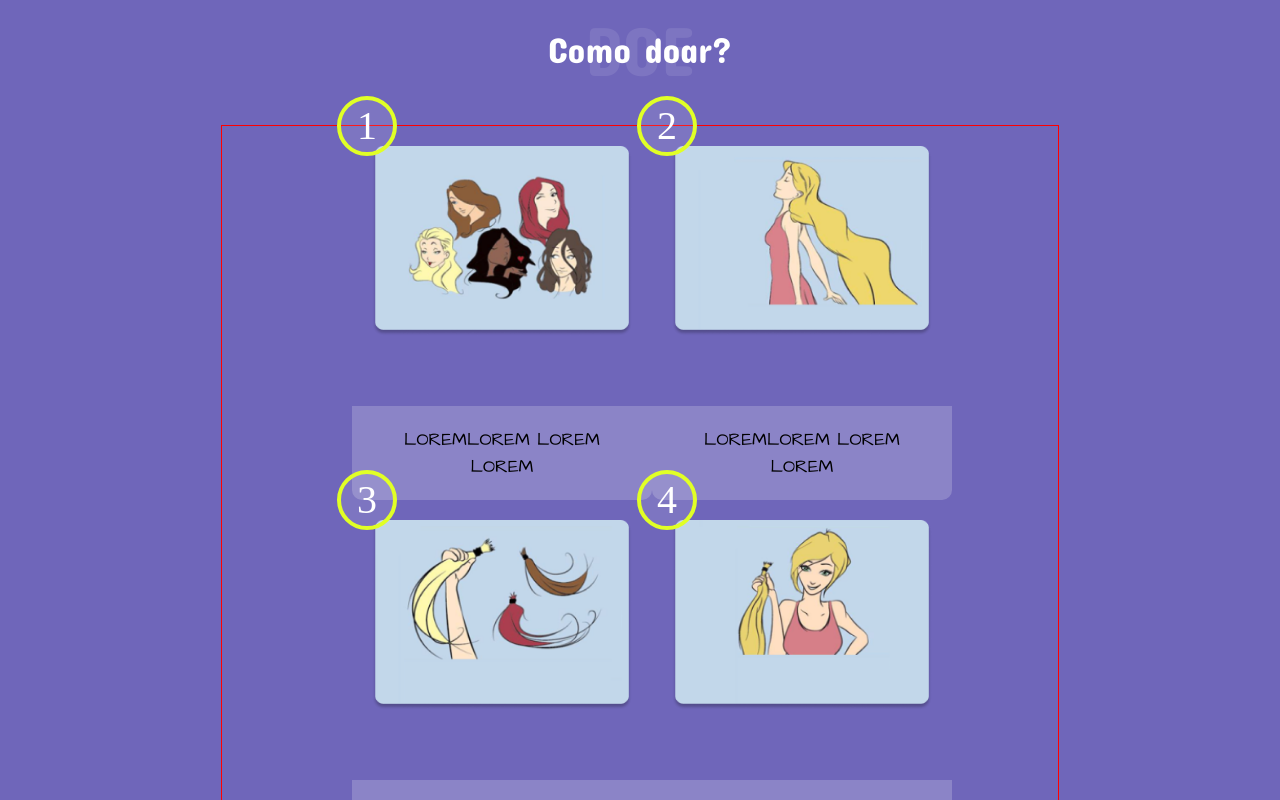
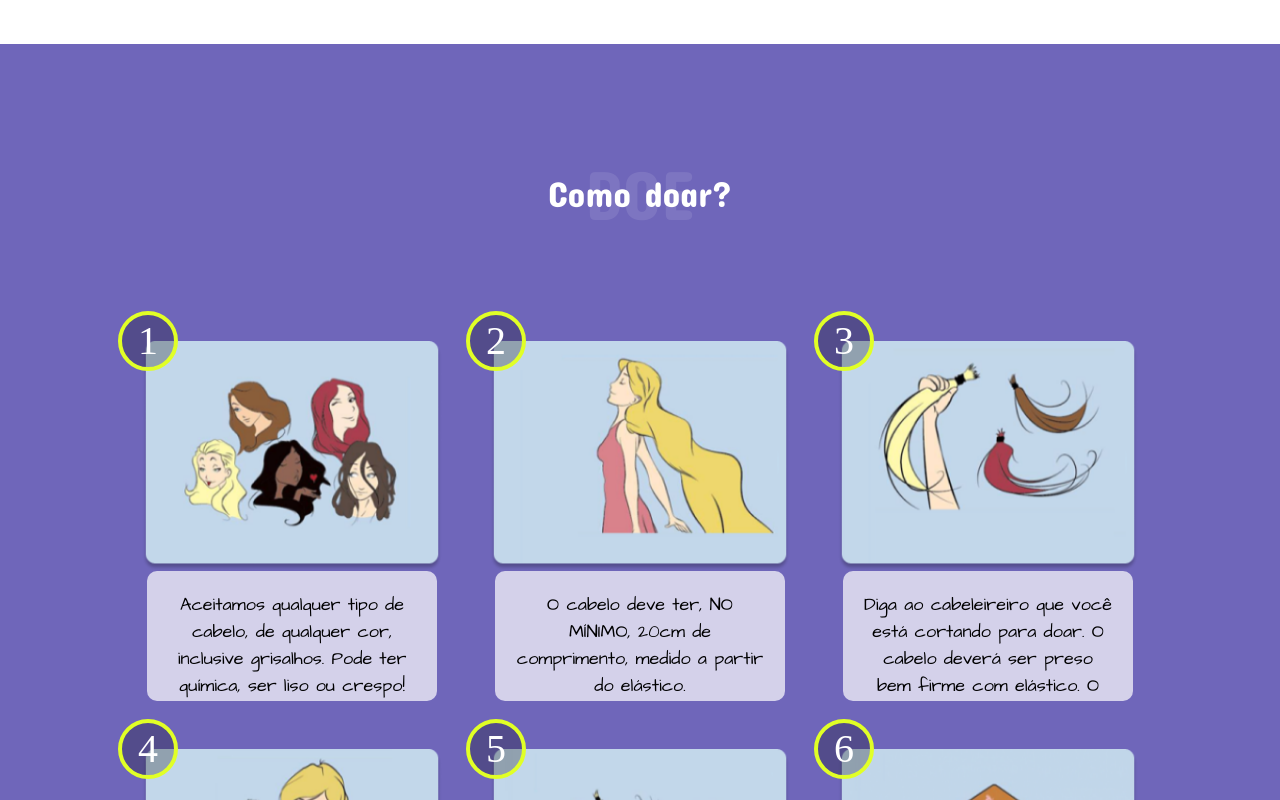
Before and after one commit to duartecgustavo/rapunzel-solidaria, a React (Vite) app: page / in a window 1280 px wide. Shown: the part 1740-2540 px from the top of the page. Built offline with nearby package versions, Linux system fonts and the light colour scheme; a web font is replaced by a local one.

Commit message:
ajustes scroll bar e pagina de como doar

```diff
--- a/src/App.css
+++ b/src/App.css
@@ -29,3 +29,34 @@ a:hover {
   -moz-osx-font-smoothing: grayscale;
   -webkit-text-size-adjust: 100%;
 }
+
+/* Estilo scroll bar navegador */
+
+body::-webkit-scrollbar {
+  width: 12px; /* width of the entire scrollbar */
+}
+
+body::-webkit-scrollbar-track {
+  background: rgb(184, 184, 184); /* color of the tracking area */
+}
+
+body::-webkit-scrollbar-thumb {
+  background-color: rgb(116, 116, 116);
+  border: 3px solid rgb(116, 116, 116);
+}
+
+/* Estilo scroll bar caixas de texto menores */
+
+.textScroll::-webkit-scrollbar {
+  width: 6px;
+}
+
+.textScroll::-webkit-scrollbar-track {
+  background-color: rgb(116, 116, 116);
+  width: 2px;
+}
+
+.textScroll::-webkit-scrollbar-thumb {
+  background-color: #e1ff26;
+  border: 3px solid #e1ff26;
+}
--- a/src/components/sections/HowToDonate/CardDonate.tsx
+++ b/src/components/sections/HowToDonate/CardDonate.tsx
@@ -12,12 +12,12 @@ const CardDonate = ({ img, text, number }: ICardDonateProps) => {
   return (
     <>
       <DonateCardSC>
-        <CardNumber number={number} />
-        {/* <CardStepImg>
-          <img src={img} alt="" />
-        </CardStepImg> */}
-        <CardStepImg src={img} alt="" />
-        <CardStepText>
+        <div style={{ position: "relative" }}>
+          <CardNumber number={number} />
+
+          <CardStepImg src={img} alt="" />
+        </div>
+        <CardStepText className="textScroll">
           <Text family="Architects Daughter" size="18px">
             {text}
           </Text>
--- a/src/components/sections/HowToDonate/HowToDonate.tsx
+++ b/src/components/sections/HowToDonate/HowToDonate.tsx
@@ -13,21 +13,55 @@ import img9 from "../../../assets/HowToDonate/img9.png";
 const HowToDonate = () => {
   return (
     <>
-      <div className="row justify-content-center mt-5 mb-5">
+      <div className="row justify-content-center my-5">
         <BeautyTitle FrontTitle="Como doar?" BackTitle="DOE" Color="White" />
-        <div
-          className="row justify-content-center mt-4 col-10 col-sm-8"
-          style={{ border: "1px solid red" }}
-        >
-          <CardDonate img={img1} text="LOREMLOREM LOREM LOREM" number={1} />
-          <CardDonate img={img2} text="LOREMLOREM LOREM LOREM" number={2} />
-          <CardDonate img={img3} text="LOREMLOREM LOREM LOREM" number={3} />
-          <CardDonate img={img4} text="LOREMLOREM LOREM LOREM" number={4} />
-          <CardDonate img={img5} text="LOREMLOREM LOREM LOREM" number={5} />
-          <CardDonate img={img6} text="LOREMLOREM LOREM LOREM" number={6} />
-          <CardDonate img={img7} text="LOREMLOREM LOREM LOREM" number={7} />
-          <CardDonate img={img8} text="LOREMLOREM LOREM LOREM" number={8} />
-          <CardDonate img={img9} text="LOREMLOREM LOREM LOREM" number={9} />
+        <div className="row justify-content-center my-5 col-10 col-xxl-8 gap-5">
+          <CardDonate
+            img={img1}
+            text="Aceitamos qualquer tipo de cabelo, de qualquer cor, inclusive grisalhos. Pode ter química, ser liso ou crespo!"
+            number={1}
+          />
+          <CardDonate
+            img={img2}
+            text="O cabelo deve ter, NO MÍNIMO, 20cm de comprimento, medido a partir do elástico."
+            number={2}
+          />
+          <CardDonate
+            img={img3}
+            text="Diga ao cabeleireiro que você está cortando para doar. O cabelo deverá ser preso bem firme com elástico. O corte deverá ser feito com o cabelo SECO. Evite enviar o cabelo molhado pois corre o risco de estragar e não poderemos utilizar."
+            number={3}
+          />
+          <CardDonate
+            img={img4}
+            text="Se quiser, você pode tirar uma foto segurando o cabelo cortado e postar NAS SUAS REDES SOCIAIS usando as hashtags: #rapunzelsolidaria #doeseucabelo #cabelocresce #doarfazbem #gratidao #perucasdobem #perucasdeamor"
+            number={4}
+          />
+          <CardDonate
+            img={img5}
+            text="Coloque o cabelo cortado bem amarrado no elástico em uma sacola/saquinho e depois em uma caixa ou envelope para nos enviar."
+            number={5}
+          />
+          <CardDonate
+            img={img6}
+            text="Pronto! Agora é só enviar para nosso endereço: Caixa Postal 61002 - CEP: 05424-970 - Pinheiros -São Paulo - SP ou entregar pessoalmente nos endereços do passo 8.
+Ah! NÃO SE PREOCUPE, VAMOS SEMANALMENTE AO CORREIO RETIRAR AS DOAÇÕES! "
+            number={6}
+          />
+          <CardDonate
+            img={img7}
+            text="Está quase terminando, agora é só preencher o cadastro não esquecendo de colocar o código do correio, para que possamos confirmar o recebimento de sua doação. TEMOS UM PRAZO DE ATÉ 60 DIAS PARA VERIFICAR AS DOAÇÕES RECEBIDAS E ENVIAR O EMAIL!"
+            number={7}
+          />
+          <CardDonate
+            img={img8}
+            text="Endereços para entrega pessoalmente em São Paulo e ABC"
+            number={8}
+          />
+          <CardDonate
+            img={img9}
+            text="Onde posso cortar o cabelo e já entregar?"
+            number={9}
+          />
         </div>
       </div>
     </>
--- a/src/components/sections/HowToDonate/styles.ts
+++ b/src/components/sections/HowToDonate/styles.ts
@@ -5,44 +5,38 @@ export const DonateCardSC = styled.div`
   display: flex;
   flex-direction: column;
   width: 300px;
-  gap: 50px;
 
+  align-items: center;
+`;
+
+export const CardStepImg = styled.img`
   position: relative;
-`;
-// export const CardStepImg = styled.div`
-//   width: 300px;
-//   height: 230px;
-//   background-color: #c2d7ea;
-//   border-radius: 10px 10px 0px 0px;
-
-//   padding: 20px;
-// `;
-export const CardStepImg = styled.img`
   width: 300px;
   height: 230px;
-  border-radius: 10px 10px 0px 0px;
-
-  padding: 20px;
 `;
 export const CardStepText = styled.div`
-  width: 300px;
-  background-color: ${colors.white_transparent_20};
-  border-radius: 0px 0px 10px 10px;
+  width: 290px;
+  background-color: ${colors.white_transparent_70};
+  border-radius: 10px;
+  height: 130px;
+  padding: 20px;
+  position: relative;
+  overflow-y: auto;
+`;
 
-  padding: 20px;
-`;
 export const BoxRoundedNumberSC = styled.div`
   width: 60px;
   height: 60px;
   border: 4px solid ${colors.four_color_yellow_E1FF26};
   border-radius: 50%;
-  background-color: ${colors.white_transparent_10};
+  background-color: ${colors.black_transparent_25};
 
   display: flex;
   justify-content: center;
   align-items: center;
 
   position: absolute;
-  top: -8%;
-  left: -1%;
+  z-index: 1;
+  top: -13%;
+  left: -8%;
 `;
--- a/src/components/shareds/BeautyTitle/BeautyTitle.tsx
+++ b/src/components/shareds/BeautyTitle/BeautyTitle.tsx
@@ -10,7 +10,7 @@ interface IBeautyTitle {
 
 const BeautyTitle = ({ FrontTitle, BackTitle, Color }: IBeautyTitle) => {
   return (
-    <ContainerTitleSC>
+    <ContainerTitleSC className="my-5">
       <FrontTitleSC color={Color}>{FrontTitle}</FrontTitleSC>
       <BackTitleSC color={Color}>{BackTitle}</BackTitleSC>
     </ContainerTitleSC>
```
